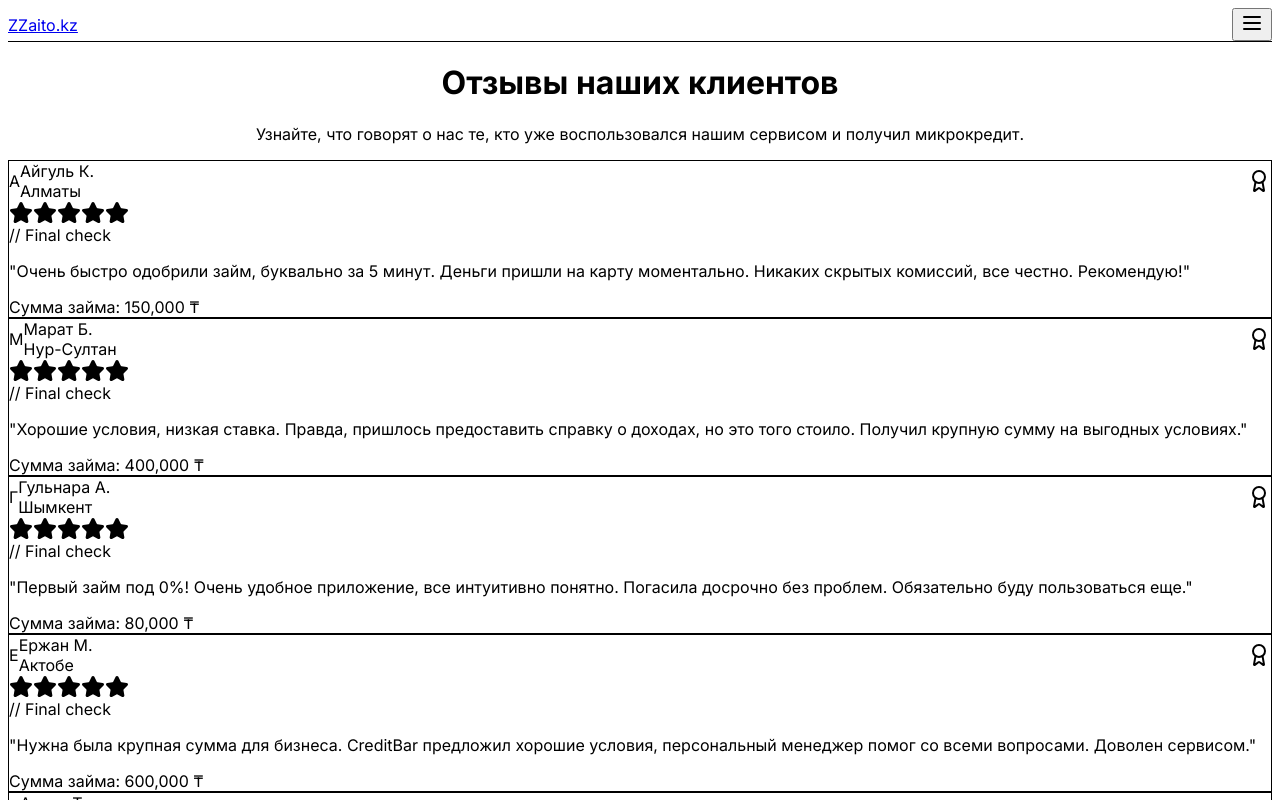
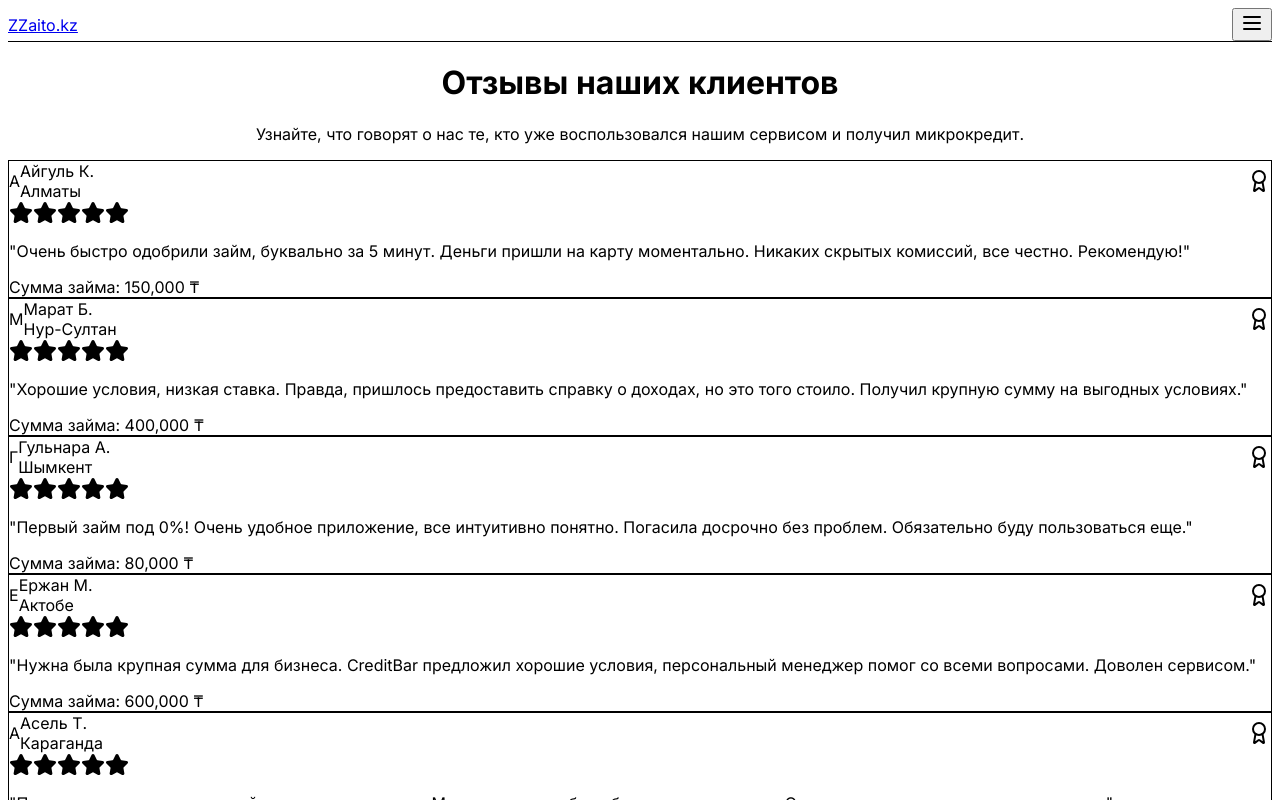
Before and after one commit to lyforfun/zaito-final-fresh, a Next.js app: page /reviews in a window 1280 px wide. Shown: the top 800 px of the page. Built offline with nearby package versions, Linux system fonts and the light colour scheme.

Commit message:
Fix: Remove FINAL invalid comment from reviews

```diff
--- a/src/app/reviews/page.tsx
+++ b/src/app/reviews/page.tsx
@@ -36,7 +36,6 @@ export default function ReviewsPage() {
                   />
                 ))}
               </div>
-              // Final check
 
               <p className="text-gray-700 leading-relaxed mb-4">
   &quot;{review.text}&quot;
```
